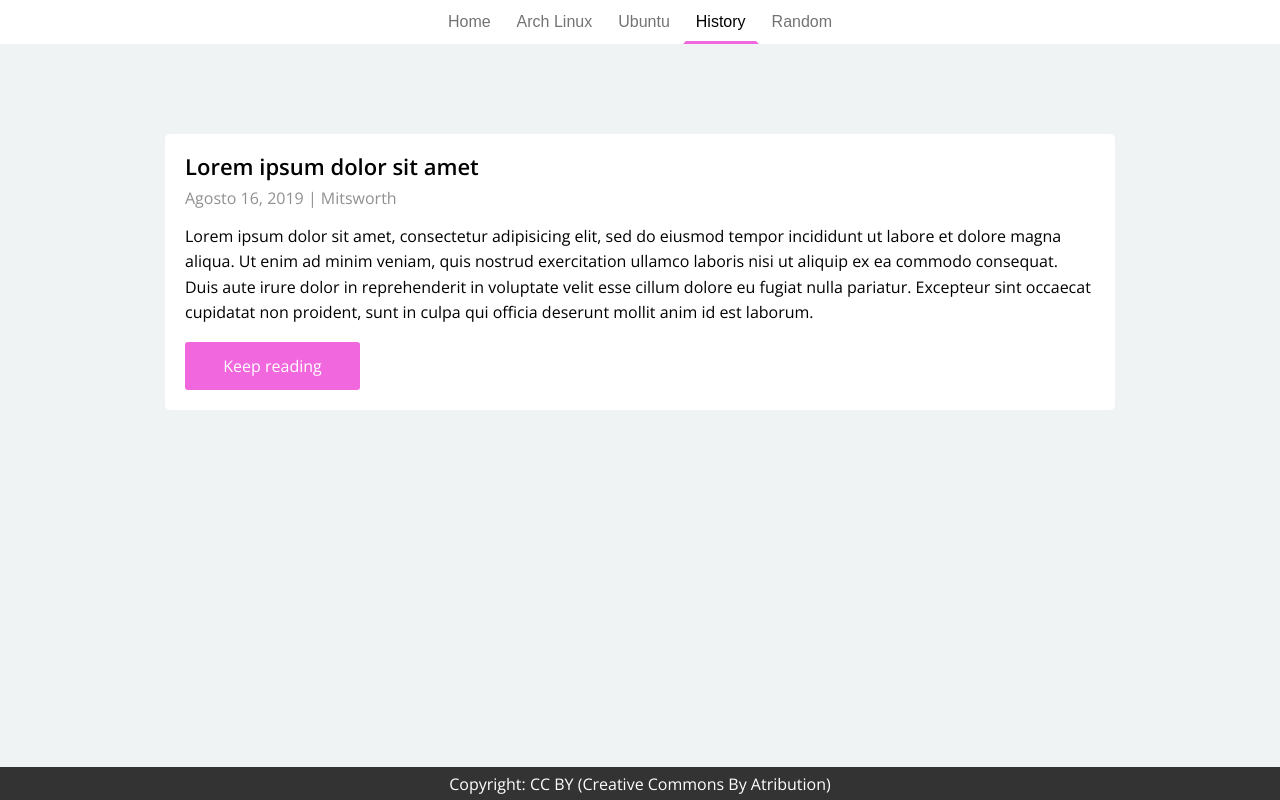
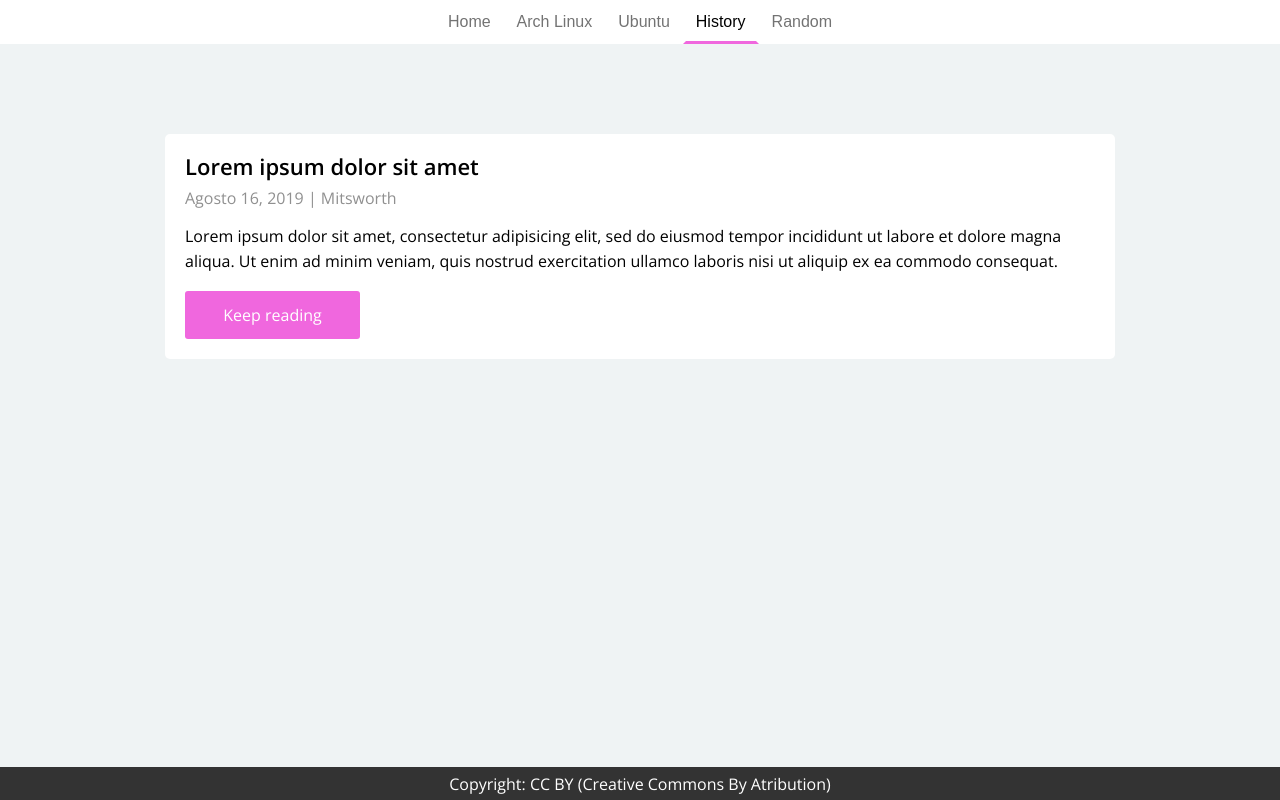
Before and after one commit to SCZD/blog, a plain HTML site: page pag/history.html in a window 1280 px wide. Drawn offline with nearby package versions, Linux system fonts and the light colour scheme.

Commit message:
Update history.html

```diff
--- a/pag/history.html
+++ b/pag/history.html
@@ -31,9 +31,7 @@
 				<p>Lorem ipsum dolor sit amet, consectetur adipisicing elit, sed do eiusmod
 				tempor incididunt ut labore et dolore magna aliqua. Ut enim ad minim veniam,
 				quis nostrud exercitation ullamco laboris nisi ut aliquip ex ea commodo
-				consequat. Duis aute irure dolor in reprehenderit in voluptate velit esse
-				cillum dolore eu fugiat nulla pariatur. Excepteur sint occaecat cupidatat non
-				proident, sunt in culpa qui officia deserunt mollit anim id est laborum.</p>
+				consequat.</p>
 				<a class="askread askread_hy" href="#">Keep reading</a>
 			</div>
 		</div>
```
